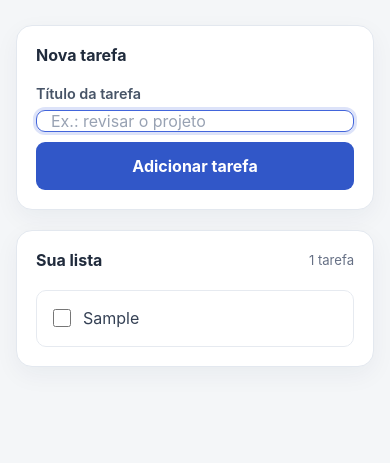
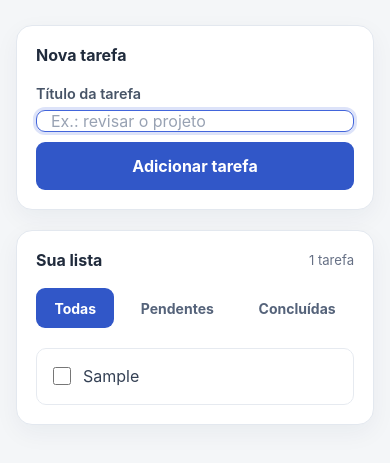
Before and after one commit to MatheusAugDEV/task-tracker-js, a plain HTML site: page index.html in a window 390 px wide. Both pictures are taken after typing "Sample" into the empty fields and a click on the button "Adicionar tarefa". Shown: the part 169-632 px from the top of the page. Drawn offline with Linux system fonts and the light colour scheme.

Commit message:
feat: filtra tarefas por status

```diff
--- a/app.js
+++ b/app.js
@@ -4,11 +4,19 @@ const message = document.querySelector("#form-message");
 const taskList = document.querySelector("#task-list");
 const emptyState = document.querySelector("#empty-state");
 const taskCount = document.querySelector("#task-count");
+const filterButtons = document.querySelectorAll("[data-filter]");
 
 const storageKey = "task-tracker.tasks";
 const storageWarning =
   "A alteração foi feita, mas não foi possível salvá-la. Ela pode sumir ao recarregar a página.";
 const tasks = [];
+let activeFilter = "all";
+
+function matchesActiveFilter(task) {
+  if (activeFilter === "pending") return !task.completed;
+  if (activeFilter === "completed") return task.completed;
+  return true;
+}
 
 function loadTasks() {
   try {
@@ -45,8 +53,10 @@ function saveTasks() {
 
 function renderTasks() {
   taskList.replaceChildren();
+  const visibleTasks = tasks.filter(matchesActiveFilter);
 
-  for (const [index, task] of tasks.entries()) {
+  for (const task of visibleTasks) {
+    const index = tasks.indexOf(task);
     const item = document.createElement("li");
     item.className = task.completed ? "task-item is-completed" : "task-item";
 
@@ -59,9 +69,18 @@ function renderTasks() {
     checkbox.id = `task-${index}`;
     checkbox.checked = task.completed;
     checkbox.addEventListener("change", () => {
+      const checkboxHadFocus = document.activeElement === checkbox;
       task.completed = checkbox.checked;
       item.classList.toggle("is-completed", task.completed);
       message.textContent = saveTasks() ? "" : storageWarning;
+      renderTasks();
+
+      if (checkboxHadFocus) {
+        const focusTarget = matchesActiveFilter(task)
+          ? document.querySelector(`#task-${index}`)
+          : document.querySelector(`[data-filter="${activeFilter}"]`);
+        focusTarget?.focus();
+      }
     });
 
     const title = document.createElement("span");
@@ -74,8 +93,26 @@ function renderTasks() {
     taskList.append(item);
   }
 
-  emptyState.hidden = tasks.length > 0;
+  emptyState.hidden = visibleTasks.length > 0;
+  if (tasks.length === 0) {
+    emptyState.textContent = "Sua lista está vazia. Adicione sua primeira tarefa acima.";
+  } else if (activeFilter === "pending") {
+    emptyState.textContent = "Nenhuma tarefa pendente.";
+  } else if (activeFilter === "completed") {
+    emptyState.textContent = "Nenhuma tarefa concluída.";
+  }
   taskCount.textContent = tasks.length === 1 ? "1 tarefa" : `${tasks.length} tarefas`;
+
+  for (const button of filterButtons) {
+    button.setAttribute("aria-pressed", String(button.dataset.filter === activeFilter));
+  }
+}
+
+for (const button of filterButtons) {
+  button.addEventListener("click", () => {
+    activeFilter = button.dataset.filter;
+    renderTasks();
+  });
 }
 
 form.addEventListener("submit", (event) => {
--- a/index.html
+++ b/index.html
@@ -41,6 +41,11 @@
           <h2 id="list-title">Sua lista</h2>
           <span id="task-count" class="task-count">0 tarefas</span>
         </div>
+        <div class="filter-controls" role="group" aria-label="Filtrar tarefas por status">
+          <button class="filter-button" type="button" data-filter="all" aria-pressed="true">Todas</button>
+          <button class="filter-button" type="button" data-filter="pending" aria-pressed="false">Pendentes</button>
+          <button class="filter-button" type="button" data-filter="completed" aria-pressed="false">Concluídas</button>
+        </div>
         <p id="empty-state" class="empty-state">Sua lista está vazia. Adicione sua primeira tarefa acima.</p>
         <ul id="task-list" class="task-list" aria-live="polite"></ul>
       </section>
--- a/styles.css
+++ b/styles.css
@@ -38,6 +38,11 @@ button:focus-visible { outline: 3px solid rgb(66 101 219 / 35%); outline-offset:
 .list-section { margin-top: 20px; padding: 24px; }
 .list-heading { display: flex; align-items: center; justify-content: space-between; gap: 12px; }
 .task-count { color: #667085; font-size: .82rem; }
+.filter-controls { display: flex; flex-wrap: wrap; gap: 8px; margin-top: 18px; }
+.filter-button { min-height: 40px; padding: 0 13px; background: transparent; color: #55637a; font-size: .875rem; }
+.filter-button:hover { background: #edf1f8; color: #263b65; }
+.filter-button[aria-pressed="true"] { background: #3157c8; color: #fff; }
+.filter-button[aria-pressed="true"]:hover { background: #2548af; }
 .empty-state { margin: 20px 0 0; border: 1px dashed #d5dce7; border-radius: 10px; padding: 18px; color: #667085; font-size: .92rem; line-height: 1.5; text-align: center; }
 .task-list { display: grid; gap: 10px; margin: 20px 0 0; padding: 0; list-style: none; }
 .task-item { overflow-wrap: anywhere; border: 1px solid #e6eaf0; border-radius: 10px; padding: 15px 16px; color: #344054; line-height: 1.55; }
@@ -54,4 +59,5 @@ button:focus-visible { outline: 3px solid rgb(66 101 219 / 35%); outline-offset:
   .task-panel, .list-section { padding: 19px; }
   .form-row { flex-direction: column; }
   button { width: 100%; }
+  .filter-button { width: auto; flex: 1 1 auto; padding-inline: 8px; }
 }
```
Also changed, not shown: README.md.
